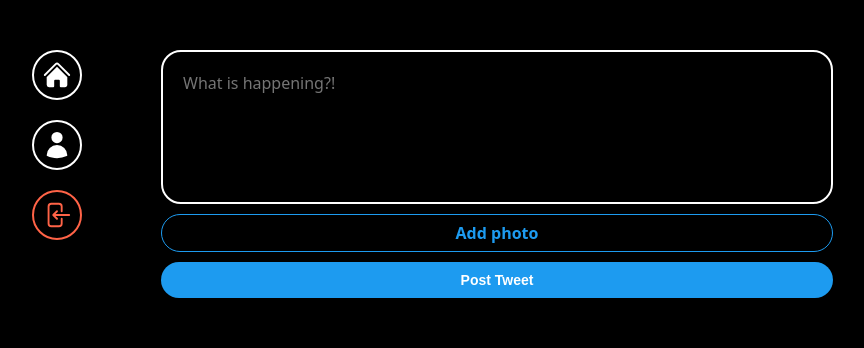
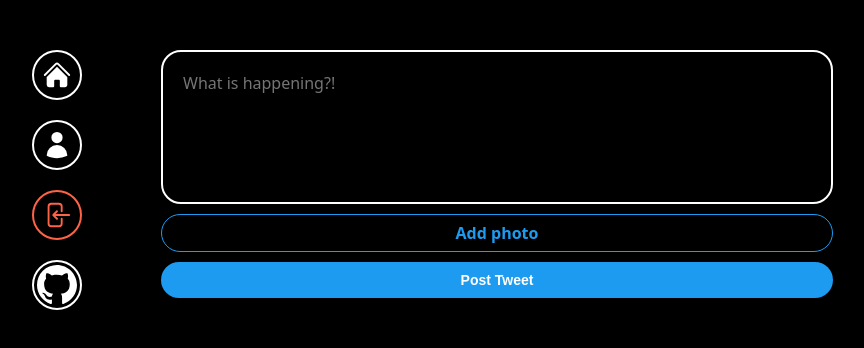
Before and after one commit to enochsori/twitter-clone, a React (Vite) app: page / in a window 1280 px wide. Shown: the top 348 px of the page, without its empty margins (237-1101 px from the left). Built offline with nearby package versions, Linux system fonts and the light colour scheme; no server answers; the database is empty; sample sign-in values are in the browser's storage.

Commit message:
added github link

```diff
--- a/index.html
+++ b/index.html
@@ -5,7 +5,7 @@
     <meta name="viewport" content="width=device-width, initial-scale=1.0" />
     <title>Twitter Clone</title>
   </head>
-  <body>
+  <body >
     <div id="root"></div>
     <script type="module" src="/src/main.tsx"></script>
   </body>
--- a/package.json
+++ b/package.json
@@ -8,13 +8,14 @@
     "build": "tsc && vite build",
     "lint": "eslint . --ext ts,tsx --report-unused-disable-directives --max-warnings 0",
     "preview": "vite preview",
-    "predeploy" : "npm run build",
+    "predeploy": "npm run build",
     "deploy": "firebase deploy"
   },
   "dependencies": {
     "firebase": "^10.1.0",
     "react": "^18.2.0",
     "react-dom": "^18.2.0",
+    "react-icons": "^5.2.1",
     "react-router": "^6.14.2",
     "react-router-dom": "^6.14.2",
     "styled-components": "^6.1.8",
--- a/src/components/Layout.tsx
+++ b/src/components/Layout.tsx
@@ -1,6 +1,7 @@
 import { Outlet, Link, useNavigate } from 'react-router-dom';
 import styled from 'styled-components';
 import { auth } from '../firebase';
+import { VscGithubInverted } from 'react-icons/vsc';
 
 const Layout = () => {
   const navigate = useNavigate();
@@ -60,6 +61,13 @@ const Layout = () => {
             />
           </svg>
         </MenuItem>
+
+        <GithubLink
+          href='https://github.com/enochsori/twitter-clone'
+          target='_blank'
+        >
+          <VscGithubInverted />
+        </GithubLink>
       </Menu>
       {/* protected page */}
       <Outlet />
@@ -84,6 +92,24 @@ const Menu = styled.div`
   align-items: center;
   flex-direction: column;
   gap: 20px;
+`;
+
+const GithubLink = styled.a`
+  display: flex;
+  align-items: center;
+  justify-content: center;
+  border: 2px solid white;
+  height: 50px;
+  width: 50px;
+  border-radius: 50%;
+  text-decoration: none;
+  color: white;
+  font-size: 40px;
+
+  transition: all 200ms ease-in-out;
+  &:hover {
+    opacity: 0.6;
+  }
 `;
 
 const MenuItem = styled.div`
```
Also changed, not shown: 1 other file (tests, documents, lock files or other folders).
